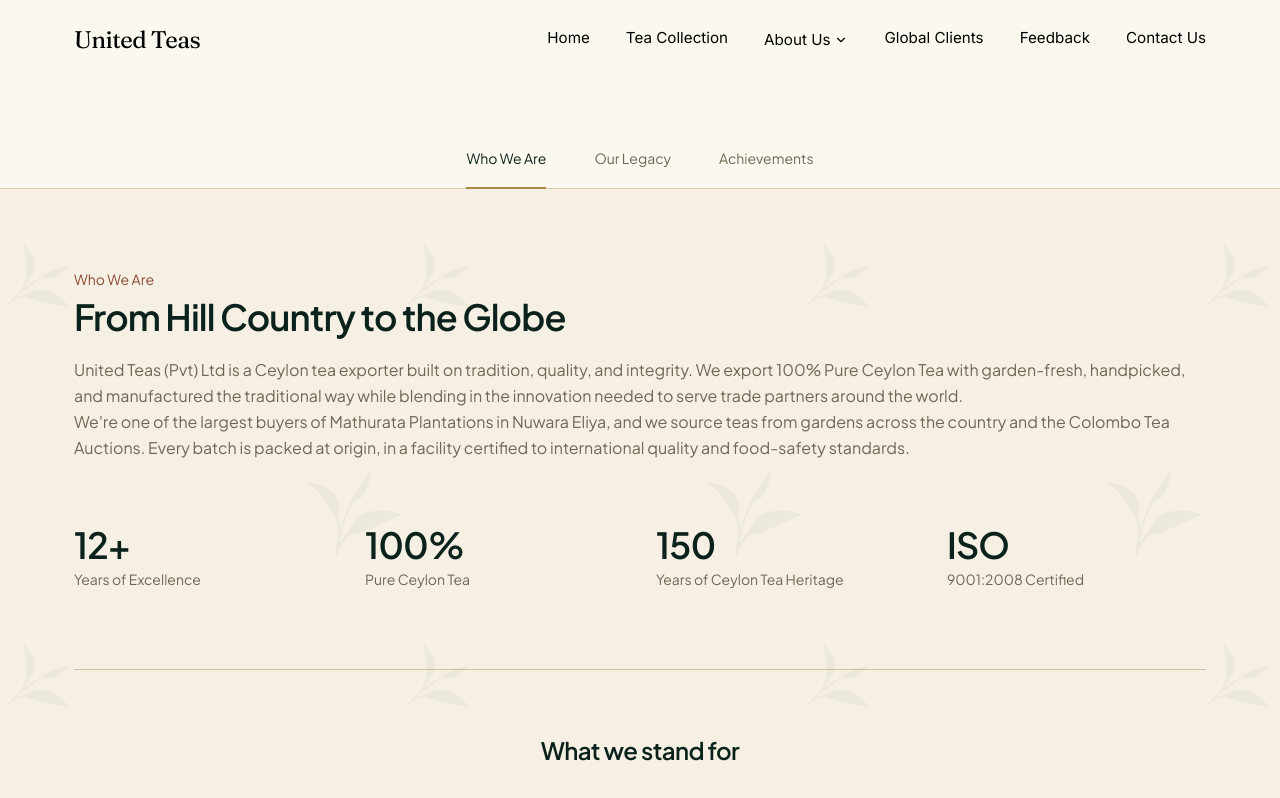
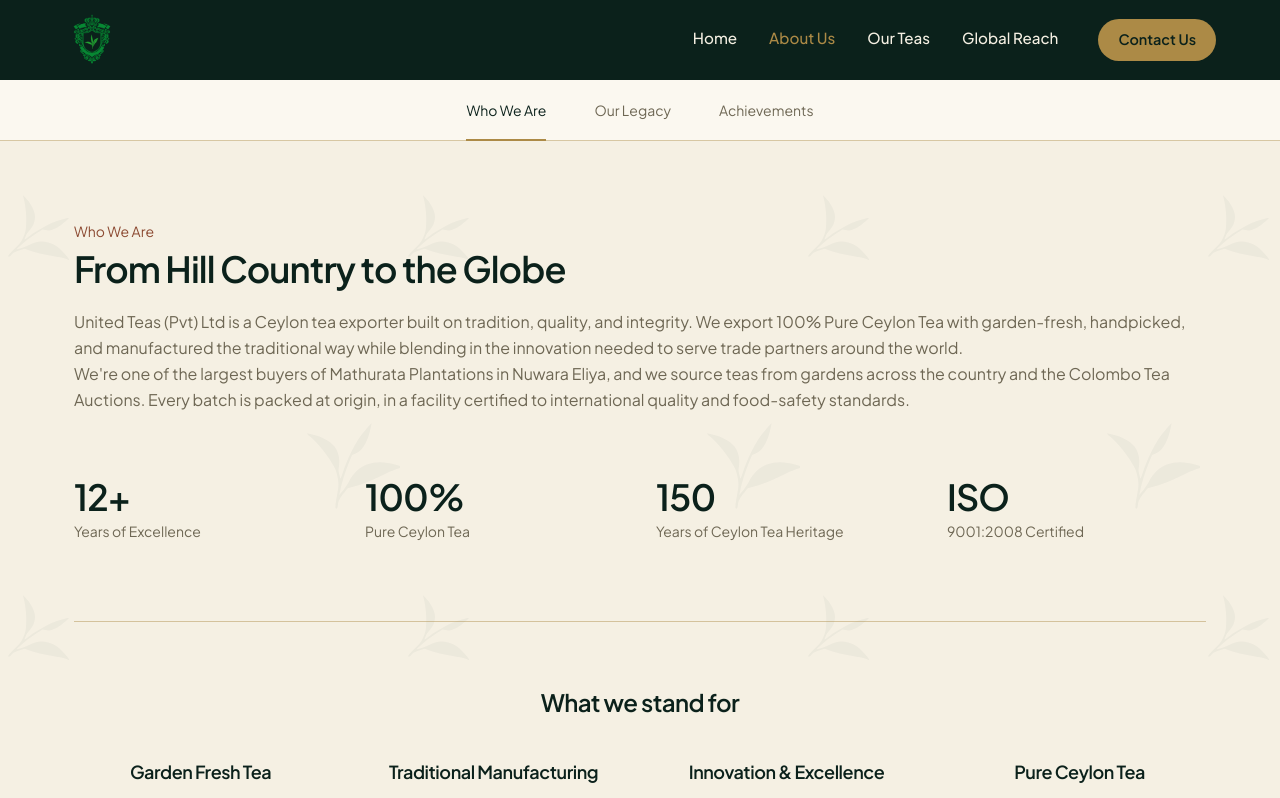
Before and after one commit to Nethupa05/United-Teas, a React (Vite) app: page /about in a window 1280 px wide. Shown: the top 798 px of the page. Built offline with nearby package versions, Linux system fonts and the light colour scheme.

Commit message:
feat: Done some changes on Navigation bar

```diff
--- a/src/components/layout/Navbar.jsx
+++ b/src/components/layout/Navbar.jsx
@@ -1,22 +1,13 @@
 import { useEffect, useState } from "react";
 import { Link, NavLink, useLocation } from "react-router-dom";
 import { Menu, X, ChevronDown } from "lucide-react";
+import logo from "../../../public/images/logo.png";
 
 const links = [
   { label: "Home", to: "/" },
-  { label: "Tea Collection", to: "/tea-collection" },
-  {
-    label: "About Us",
-    to: "/about",
-    children: [
-      { label: "Who We Are", to: "/about" },
-      { label: "Our Legacy", to: "/about/legacy" },
-      { label: "Achievements", to: "/about/achievements" },
-    ],
-  },
-  { label: "Global Clients", to: "/global-clients" },
-  { label: "Feedback", to: "/feedback" },
-  { label: "Contact Us", to: "/contact" },
+  { label: "About Us", to: "/about" },
+  { label: "Our Teas", to: "/tea-collection" },
+  { label: "Global Reach", to: "/global-clients" },
 ];
 
 export default function Navbar() {
@@ -37,30 +28,35 @@
     setAboutOpenMobile(false);
   }, [location.pathname]);
 
-  const isCollection = location.pathname === "/tea-collection";
-  const solidBg = scrolled || mobileOpen || isCollection;
+  // Reversed per request: solid at top, glassmorphism once scrolled.
+  const headerBg =
+    mobileOpen && !scrolled
+      ? "bg-forest-dark"
+      : scrolled
+      ? "bg-forest-dark/70 backdrop-blur-xl backdrop-saturate-150 shadow-[0_1px_0_0_rgba(172,138,70,0.25)]"
+      : "bg-forest-dark";
 
   return (
     <header
-      className={`fixed top-0 inset-x-0 z-50 transition-colors duration-300 ${
-        solidBg ? "bg-forest-dark shadow-[0_1px_0_0_rgba(172,138,70,0.35)]" : "bg-transparent"
-      }`}
+      className={`fixed top-0 inset-x-0 z-50 font-jakarta transition-all duration-300 ${headerBg}`}
     >
-      <div className="container-page flex items-center justify-between h-20">
-        <Link to="/" className="font-display text-2xl text-black tracking-tight">
-          United Teas
+      <div className="w-full max-w-[1440px] mx-auto px-6 lg:px-12 xl:px-16 flex items-center justify-between h-20">
+        {/* Logo */}
+        <Link to="/" className="flex items-center gap-2 shrink-0">
+          <img src={logo} alt="United Teas" className="h-14 w-auto" />
         </Link>
 
-        <nav className="hidden lg:flex items-center gap-9">
+        {/* Desktop nav */}
+        <nav className="hidden lg:flex items-center gap-8">
           {links.map((link) =>
             link.children ? (
               <div key={link.label} className="relative group py-8 -my-8">
-                <button className="flex items-center gap-1 text-[0.95rem] text-black hover:text-gold transition-colors">
+                <button className="flex items-center gap-1 text-[0.95rem] font-medium text-cream hover:text-gold transition-colors">
                   {link.label}
                   <ChevronDown size={14} strokeWidth={2} />
                 </button>
                 <div className="absolute left-0 top-full pt-2 opacity-0 invisible translate-y-1 group-hover:opacity-100 group-hover:visible group-hover:translate-y-0 transition-all duration-200">
-                  <div className="min-w-[200px] bg-forest-dark border border-gold/25 py-2">
+                  <div className="min-w-[200px] bg-forest-dark/95 backdrop-blur-md border border-gold/25 py-2 rounded-md">
                     {link.children.map((child) => (
                       <NavLink
                         key={child.to}
@@ -83,8 +79,8 @@
                 key={link.to}
                 to={link.to}
                 className={({ isActive }) =>
-                  `relative text-[0.95rem] pb-1 transition-colors ${
-                    isActive ? "text-black" : "text-black hover:text-gold"
+                  `relative text-[0.95rem] font-medium pb-1 transition-colors ${
+                    isActive ? "text-gold" : "text-cream hover:text-gold"
                   }`
                 }
               >
@@ -92,8 +88,17 @@
               </NavLink>
             )
           )}
+
+          {/* Highlighted Contact Us */}
+          <NavLink
+            to="/contact"
+            className="ml-2 px-5 py-2.5 rounded-full bg-gold text-forest-dark text-[0.9rem] font-semibold hover:bg-gold/90 transition-colors"
+          >
+            Contact Us
+          </NavLink>
         </nav>
 
+        {/* Mobile toggle */}
         <button
           className="lg:hidden text-cream"
           onClick={() => setMobileOpen((v) => !v)}
@@ -103,13 +108,14 @@
         </button>
       </div>
 
+      {/* Mobile menu */}
       {mobileOpen && (
         <div className="lg:hidden bg-forest-dark border-t border-gold/20 px-6 pb-6 pt-2">
           {links.map((link) =>
             link.children ? (
               <div key={link.label} className="border-b border-cream/10">
                 <button
-                  className="w-full flex items-center justify-between py-4 text-cream"
+                  className="w-full flex items-center justify-between py-4 text-cream font-medium"
                   onClick={() => setAboutOpenMobile((v) => !v)}
                 >
                   {link.label}
@@ -132,12 +138,19 @@
               <Link
                 key={link.to}
                 to={link.to}
-                className="block py-4 border-b border-cream/10 text-cream"
+                className="block py-4 border-b border-cream/10 text-cream font-medium"
               >
                 {link.label}
               </Link>
             )
           )}
+
+          <Link
+            to="/contact"
+            className="mt-5 inline-block px-6 py-2.5 rounded-full bg-gold text-forest-dark text-sm font-semibold"
+          >
+            Contact Us
+          </Link>
         </div>
       )}
     </header>
--- a/src/pages/about/AboutLayout.jsx
+++ b/src/pages/about/AboutLayout.jsx
@@ -4,7 +4,7 @@
 export default function AboutLayout() {
   return (
     <>
-      <div className="pt-32 bg-ivory">
+      <div className="pt-20 bg-ivory">
         <AboutTabs />
       </div>
       <Outlet />
```
Also changed, not shown: public/images/logo.png (added).
